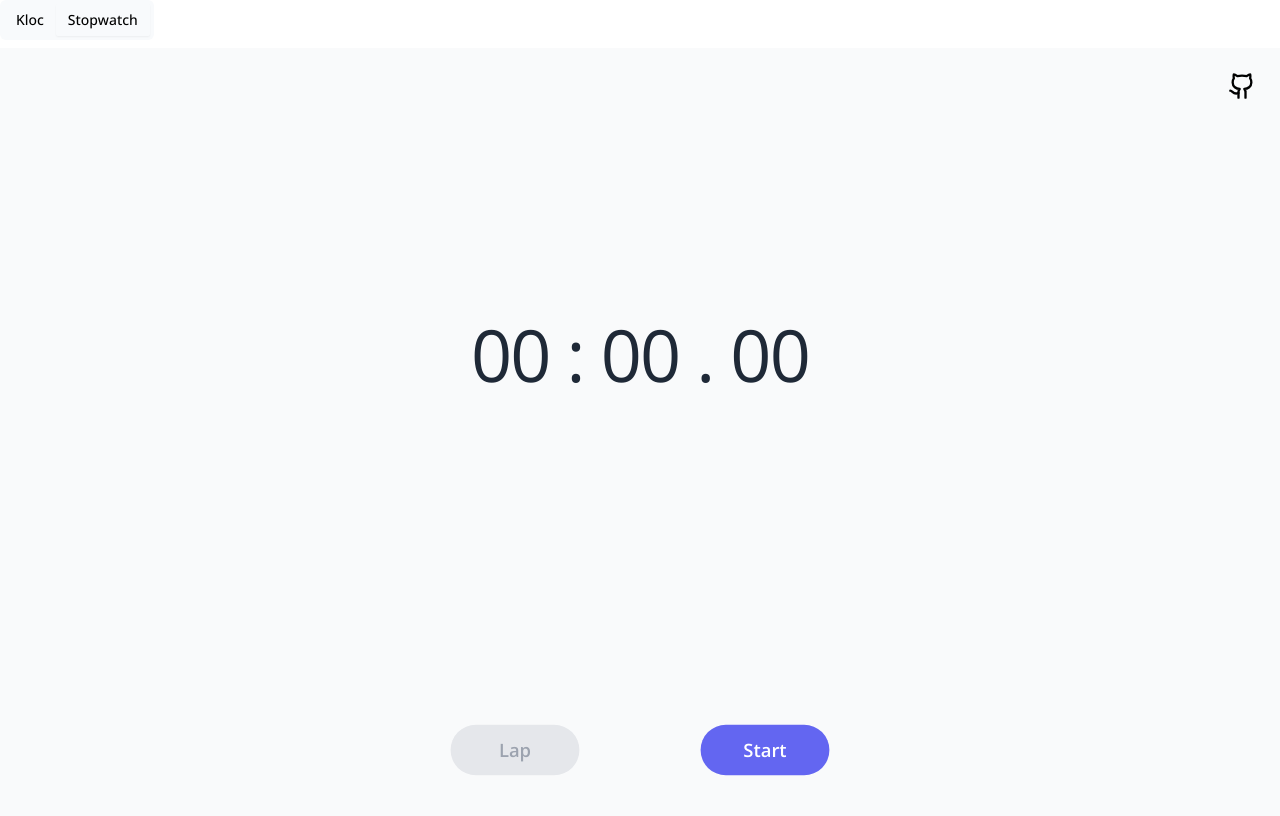
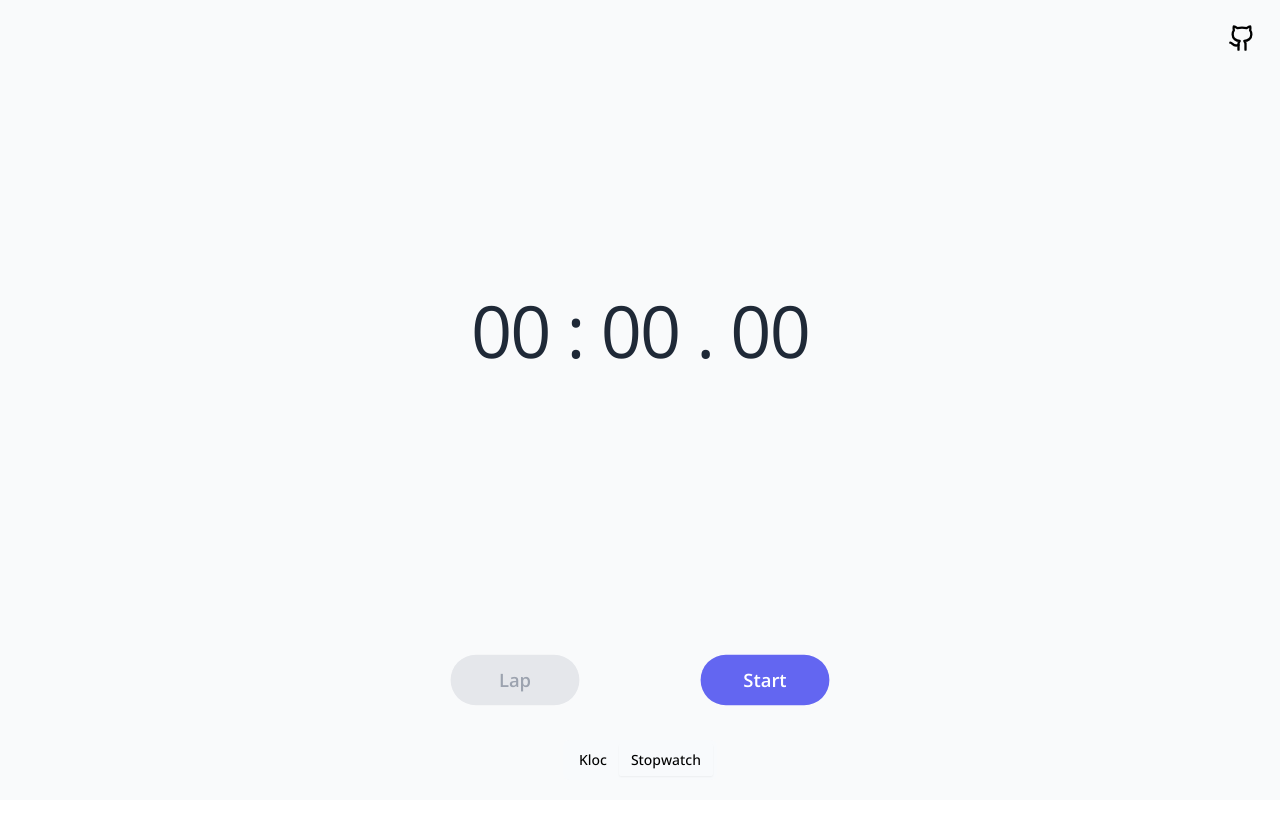
Before and after one commit to abizek/kloc, a React (Vite) app: page / in a window 1280 px wide. Shown: the top 816 px of the page. Built offline with nearby package versions, Linux system fonts and the light colour scheme.

Commit message:
fix layout

```diff
--- a/src/App.tsx
+++ b/src/App.tsx
@@ -5,16 +5,16 @@ import { Stopwatch } from './pages/Stopwatch'
 export default function App() {
   return (
     <Tabs defaultValue="stopwatch">
-      <TabsList>
-        <TabsTrigger value="kloc">Kloc</TabsTrigger>
-        <TabsTrigger value="stopwatch">Stopwatch</TabsTrigger>
-      </TabsList>
       <TabsContent value="kloc">
         <Kloc />
       </TabsContent>
       <TabsContent value="stopwatch">
         <Stopwatch />
       </TabsContent>
+      <TabsList>
+        <TabsTrigger value="kloc">Kloc</TabsTrigger>
+        <TabsTrigger value="stopwatch">Stopwatch</TabsTrigger>
+      </TabsList>
     </Tabs>
   )
 }
--- a/src/components/StopwatchFooter.tsx
+++ b/src/components/StopwatchFooter.tsx
@@ -8,11 +8,16 @@ type StopwatchFooterProps = {
   paused: boolean
 }
 
-export function StopwatchFooter({ send, stopped, started, paused }: StopwatchFooterProps) {
+export function StopwatchFooter({
+  send,
+  stopped,
+  started,
+  paused,
+}: StopwatchFooterProps) {
   return (
-    <footer className="absolute grid min-h-svh w-full grid-rows-[auto_max(100px,_15svh)]">
+    <footer className="absolute z-10 grid h-svh w-full grid-rows-[auto_160px] place-items-center">
       <div />
-      <div className="flex w-full max-w-screen-sm justify-evenly place-self-center self-start">
+      <div className="mb-20 flex w-full max-w-screen-sm justify-evenly">
         {stopped && (
           <>
             <Button data-cy="lap" disabled variant="secondary">
--- a/src/components/Tabs.tsx
+++ b/src/components/Tabs.tsx
@@ -1,44 +1,34 @@
 import * as TabsPrimitive from '@radix-ui/react-tabs'
-import { cn } from '../utils'
 
-const Tabs = TabsPrimitive.Root
-
-const TabsList = ({ className, ...props }: TabsPrimitive.TabsListProps) => (
-  <TabsPrimitive.List
-    className={cn(
-      'inline-flex h-10 items-center justify-center rounded-md bg-slate-50 p-1 text-black',
-      className,
-    )}
+const Tabs = ({ ...props }: TabsPrimitive.TabsProps) => (
+  <TabsPrimitive.Root
+    className="grid h-svh w-full grid-rows-[auto_80px] place-items-center overflow-hidden bg-gray-50 dark:bg-black"
     {...props}
   />
 )
+Tabs.displayName = TabsPrimitive.Root.displayName
+
+const TabsList = ({ ...props }: TabsPrimitive.TabsListProps) => (
+  <div className="absolute grid h-svh w-full grid-rows-[auto_80px] place-items-center">
+    <div />
+    <TabsPrimitive.List
+      className="z-10 flex h-10 rounded-md bg-slate-50 p-1 text-black"
+      {...props}
+    />
+  </div>
+)
 TabsList.displayName = TabsPrimitive.List.displayName
 
-const TabsTrigger = ({
-  className,
-  ...props
-}: TabsPrimitive.TabsTriggerProps) => (
+const TabsTrigger = ({ ...props }: TabsPrimitive.TabsTriggerProps) => (
   <TabsPrimitive.Trigger
-    className={cn(
-      'inline-flex items-center justify-center whitespace-nowrap rounded-sm px-3 py-1.5 text-sm font-medium transition-all focus-visible:outline-none focus-visible:ring-2 focus-visible:ring-offset-2 disabled:pointer-events-none disabled:opacity-50 data-[state=active]:shadow-sm',
-      className,
-    )}
+    className="inline-flex items-center justify-center whitespace-nowrap rounded-sm px-3 py-1.5 text-sm font-medium transition-all focus-visible:outline-none focus-visible:ring-2 focus-visible:ring-offset-2 disabled:pointer-events-none disabled:opacity-50 data-[state=active]:shadow-sm"
     {...props}
   />
 )
 TabsTrigger.displayName = TabsPrimitive.Trigger.displayName
 
-const TabsContent = ({
-  className,
-  ...props
-}: TabsPrimitive.TabsContentProps) => (
-  <TabsPrimitive.Content
-    className={cn(
-      'mt-2 focus-visible:outline-none focus-visible:ring-2 focus-visible:ring-offset-2',
-      className,
-    )}
-    {...props}
-  />
+const TabsContent = ({ ...props }: TabsPrimitive.TabsContentProps) => (
+  <TabsPrimitive.Content className="size-full" {...props} />
 )
 TabsContent.displayName = TabsPrimitive.Content.displayName
 
--- a/src/pages/Stopwatch.tsx
+++ b/src/pages/Stopwatch.tsx
@@ -1,24 +1,24 @@
-import { useMachine } from "@xstate/react";
-import { AnimatePresence, motion } from "framer-motion";
-import { Header } from "../components/Header";
-import { StopwatchFooter } from "../components/StopwatchFooter";
-import { TimeView } from "../components/TimeView";
-import { LapTimes } from "../components/LapTimes";
-import { stopwatchMachine } from "../stopwatchMachine";
-import { cn } from "../utils";
+import { useMachine } from '@xstate/react'
+import { AnimatePresence, motion } from 'framer-motion'
+import { Header } from '../components/Header'
+import { StopwatchFooter } from '../components/StopwatchFooter'
+import { TimeView } from '../components/TimeView'
+import { LapTimes } from '../components/LapTimes'
+import { stopwatchMachine } from '../stopwatchMachine'
+import { cn } from '../utils'
 
 export function Stopwatch() {
   const [stopwatch, send] = useMachine(stopwatchMachine)
   const { elapsed, lapElapsed, laps } = stopwatch.context
 
   return (
-    <div className="grid h-svh w-full grid-rows-[48px_auto_max(100px,_15svh)] bg-gray-50 dark:bg-black">
+    <div className="grid size-full grid-rows-[48px_auto_80px]">
       <Header />
       <motion.main
         layout
         className={cn(
-          'z-10 flex w-full flex-col items-center',
-          laps.length > 0 ? 'place-self-center' : 'mt-[25svh]'
+          'z-20 flex w-full flex-col items-center',
+          laps.length > 0 ? 'place-self-center' : 'mt-[28svh]',
         )}
       >
         <TimeView id="elapsed" timeInMs={elapsed} />
@@ -31,7 +31,8 @@ export function Stopwatch() {
               <TimeView
                 id="lap-elapsed"
                 timeInMs={lapElapsed}
-                variant="secondary" />
+                variant="secondary"
+              />
               <LapTimes laps={laps} />
             </motion.div>
           )}
@@ -41,7 +42,8 @@ export function Stopwatch() {
         stopped={stopwatch.matches('stopped')}
         started={stopwatch.matches('started')}
         paused={stopwatch.matches('paused')}
-        send={send} />
+        send={send}
+      />
     </div>
   )
 }
```
